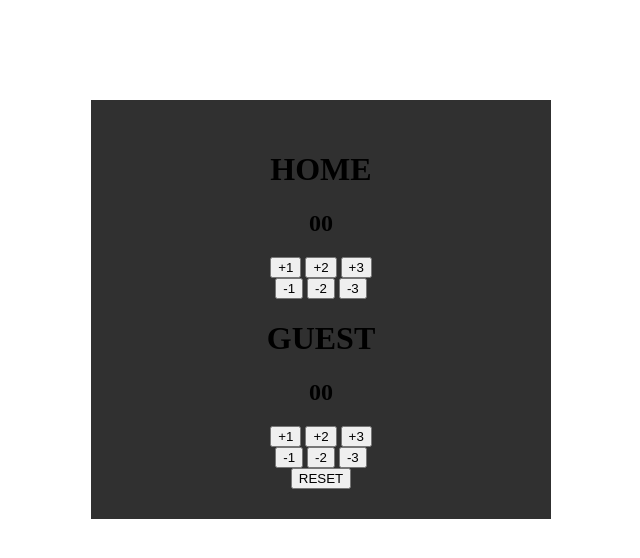
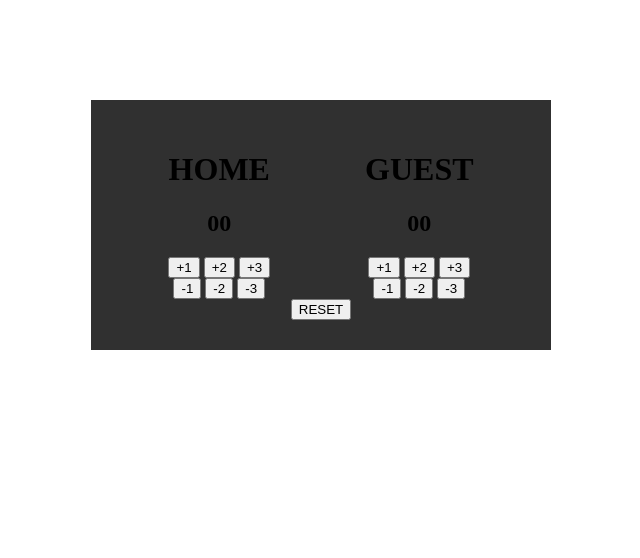
Before and after one commit to LuisCabantac/digital-scorecard, a plain HTML site: page index.html in a window 1280 px wide. Shown: the whole page, without its empty margins (319-959 px from the left). Drawn offline with Linux system fonts and the light colour scheme.

Commit message:
CSS: Set the top container div to display flex, space around, and aligned the items to the center

```diff
--- a/styles/styles.css
+++ b/styles/styles.css
@@ -16,3 +16,9 @@ body {
     margin: 0 auto;
     padding: 30px;
 }
+
+.top-container {
+    display: flex;
+    justify-content: space-around;
+    align-items: center;
+}
```
